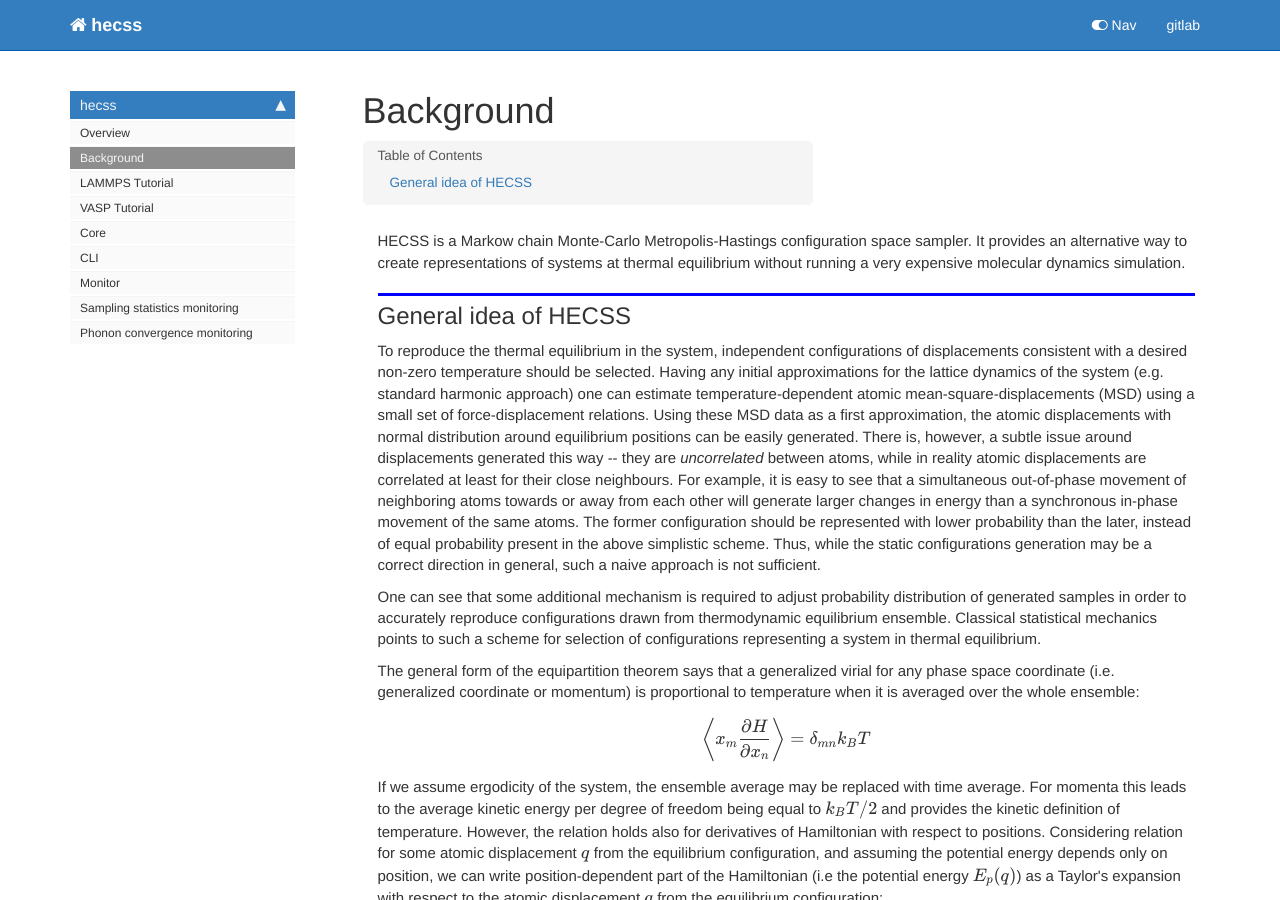
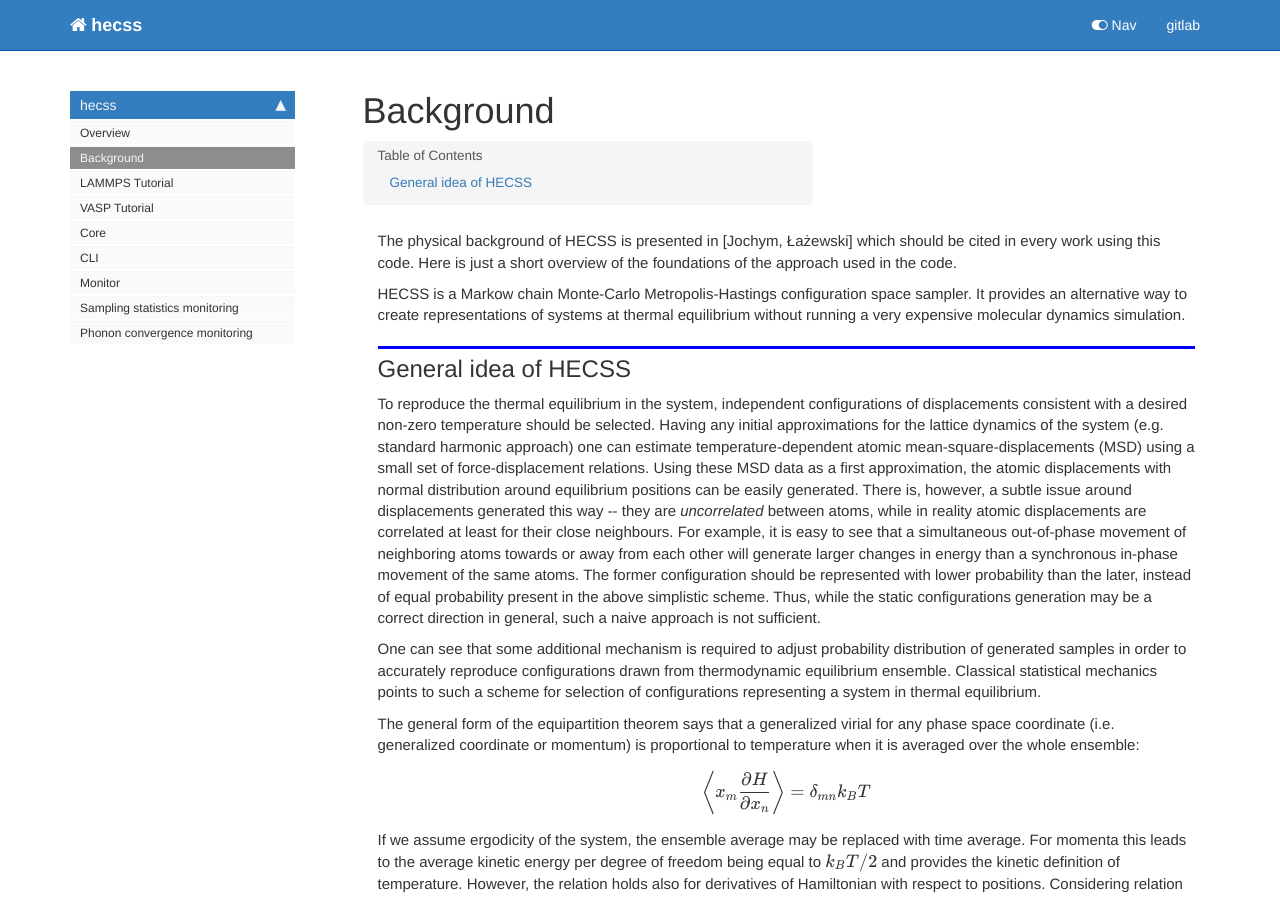
Before and after one commit to jochym/hecss, a Jekyll site: the page built from docs/Background.html, in a window 1280 px wide and 900 px high. Built offline with Jekyll 4.4.1, drawn with Linux system fonts in a browser that asks for light colours; nearby versions of some CDN libraries; comment, search, counter and statistics services are not loaded.

Commit message:
Split off first acapites from titles

```diff
--- a/docs/Background.html
+++ b/docs/Background.html
@@ -30,6 +30,13 @@ nb_path: "00_Background.ipynb"
 
 <div class="cell border-box-sizing text_cell rendered"><div class="inner_cell">
 <div class="text_cell_render border-box-sizing rendered_html">
+<p>The physical background of  HECSS is presented in [Jochym, Łażewski] which should be cited in every work using this code. Here is just a short overview of the foundations of the approach used in the code.</p>
+
+</div>
+</div>
+</div>
+<div class="cell border-box-sizing text_cell rendered"><div class="inner_cell">
+<div class="text_cell_render border-box-sizing rendered_html">
 <p>HECSS is a Markow chain Monte-Carlo Metropolis-Hastings configuration space sampler. It provides an alternative way to create representations of systems at thermal equilibrium without running a very expensive molecular dynamics simulation.</p>
 
 </div>
@@ -37,7 +44,13 @@ nb_path: "00_Background.ipynb"
 </div>
 <div class="cell border-box-sizing text_cell rendered"><div class="inner_cell">
 <div class="text_cell_render border-box-sizing rendered_html">
-<h2 id="General-idea-of-HECSS">General idea of HECSS<a class="anchor-link" href="#General-idea-of-HECSS"> </a></h2><p>To reproduce the thermal equilibrium in the system, independent configurations of displacements consistent with a desired non-zero temperature should be selected.
+<h2 id="General-idea-of-HECSS">General idea of HECSS<a class="anchor-link" href="#General-idea-of-HECSS"> </a></h2>
+</div>
+</div>
+</div>
+<div class="cell border-box-sizing text_cell rendered"><div class="inner_cell">
+<div class="text_cell_render border-box-sizing rendered_html">
+<p>To reproduce the thermal equilibrium in the system, independent configurations of displacements consistent with a desired non-zero temperature should be selected.
 Having any initial approximations for the lattice dynamics of the system (e.g. standard harmonic approach) one can estimate temperature-dependent atomic mean-square-displacements (MSD) using a small set of force-displacement relations. Using these MSD data as a first approximation, the atomic displacements with normal distribution around equilibrium positions can be easily generated.
 There is, however, a subtle issue around displacements generated this way -- they are <em>uncorrelated</em> between atoms, while in reality atomic displacements are correlated at least for their close neighbours. For example, it is easy to see that a simultaneous out-of-phase movement of neighboring atoms towards or away from each other will generate larger changes in energy than a synchronous in-phase movement of the same atoms. The former configuration should be represented with lower probability than the later, instead of equal probability present in the above simplistic scheme. Thus, while the static configurations generation may be a correct direction in general, such a naive approach is not sufficient.</p>
 
```
Also changed, not shown: docs/LAMMPS_Tutorial.html (+7 -0 lines), docs/VASP_Tutorial.html (+7 -0 lines), docs/core.html (+7 -1 lines), 4 other files.
